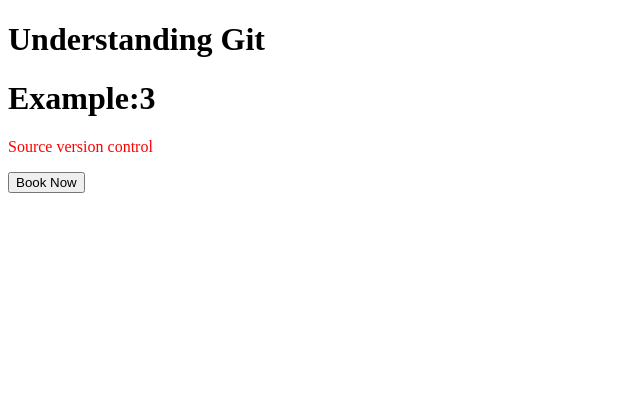
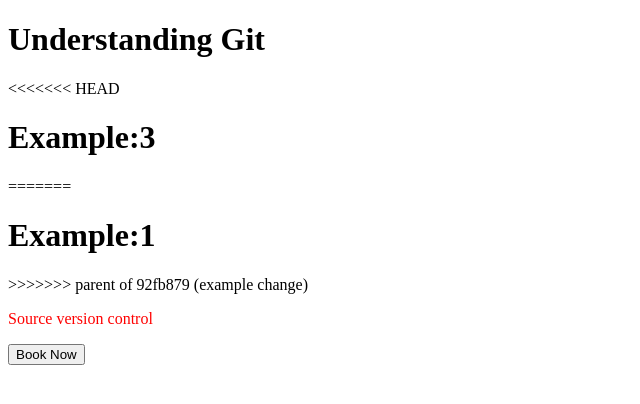
Before and after one commit to JamesManjaly/git-learning, a plain HTML site: page index.html in a window 1280 px wide. Shown: the whole page, without its empty margins (0-640 px from the left). Drawn offline with Linux system fonts and the light colour scheme.

Commit message:
git revert testing

```diff
--- a/index.html
+++ b/index.html
@@ -3,7 +3,11 @@
 
 <body>
     <h1>Understanding Git</h1>
+<<<<<<< HEAD
     <h1>Example:3</h1>
+=======
+    <h1>Example:1</h1>
+>>>>>>> parent of 92fb879 (example change)
     <p style="color:red">Source version control</p>
     <button>Book Now</button>
 </body>
```
